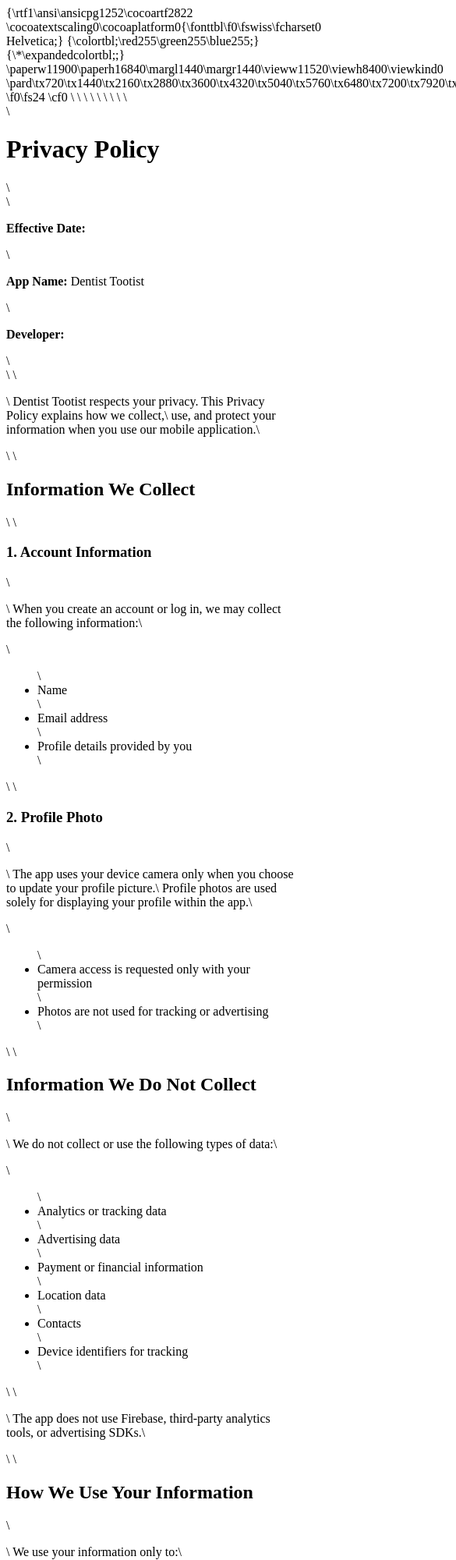
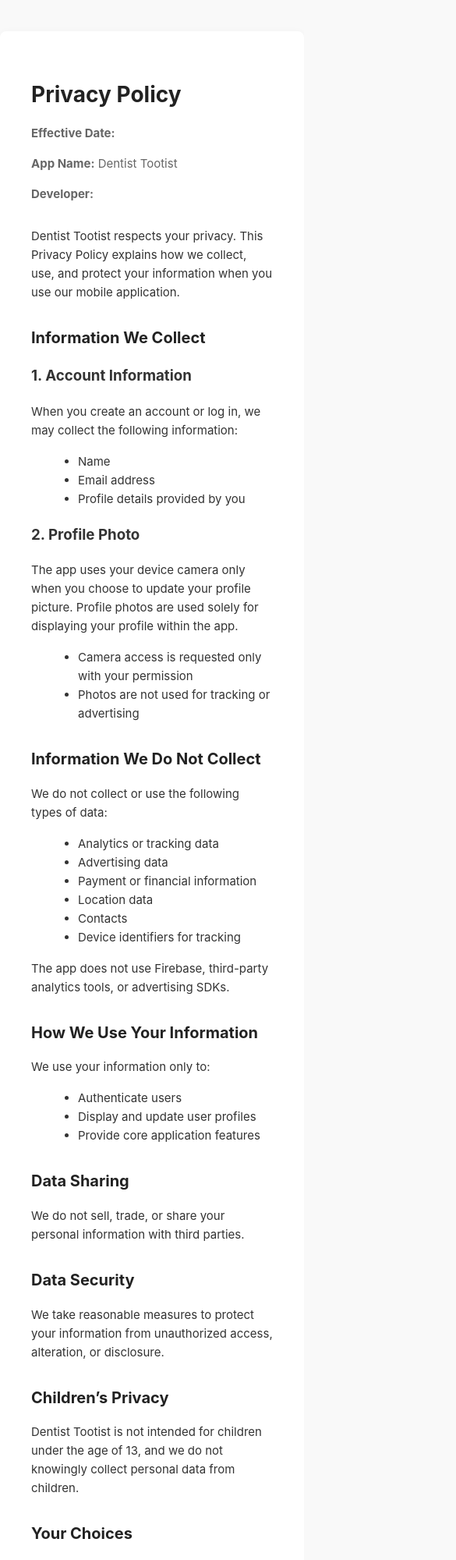
Before and after one commit to Muthukaliswaran/tootist-privacy-policy, a plain HTML site: page index.html in a window 390 px wide. Shown: the top 2000 px of the page at 78% size, 585 px wide, since content can reach past the window. Drawn offline with Linux system fonts and the light colour scheme.

Commit message:
Remove RTF formatting and clean up HTML structure

```diff
--- a/index.html
+++ b/index.html
@@ -1,170 +1,162 @@
-{\rtf1\ansi\ansicpg1252\cocoartf2822
-\cocoatextscaling0\cocoaplatform0{\fonttbl\f0\fswiss\fcharset0 Helvetica;}
-{\colortbl;\red255\green255\blue255;}
-{\*\expandedcolortbl;;}
-\paperw11900\paperh16840\margl1440\margr1440\vieww11520\viewh8400\viewkind0
-\pard\tx720\tx1440\tx2160\tx2880\tx3600\tx4320\tx5040\tx5760\tx6480\tx7200\tx7920\tx8640\pardirnatural\partightenfactor0
+<!DOCTYPE html>
+<html lang="en">
+<head>
+  <meta charset="UTF-8" />
+  <meta name="viewport" content="width=device-width, initial-scale=1.0" />
+  <title>Privacy Policy - Dentist Tootist</title>
+  <style>
+    body {
+      font-family: -apple-system, BlinkMacSystemFont, "Segoe UI", Roboto, Helvetica, Arial, sans-serif;
+      line-height: 1.6;
+      margin: 0;
+      padding: 0;
+      background-color: #f9f9f9;
+      color: #333;
+    }
+    .container {
+      max-width: 900px;
+      margin: 40px auto;
+      padding: 40px;
+      background: #ffffff;
+      border-radius: 8px;
+      box-shadow: 0 2px 10px rgba(0, 0, 0, 0.05);
+    }
+    h1, h2 {
+      color: #222;
+    }
+    h1 {
+      font-size: 28px;
+      margin-bottom: 10px;
+    }
+    h2 {
+      font-size: 20px;
+      margin-top: 30px;
+    }
+    p, li {
+      font-size: 15px;
+    }
+    ul {
+      margin-left: 20px;
+    }
+    .meta {
+      font-size: 14px;
+      color: #666;
+      margin-bottom: 30px;
+    }
+    footer {
+      margin-top: 40px;
+      font-size: 14px;
+      color: #666;
+    }
+  </style>
+</head>
+<body>
+  <div class="container">
+    <h1>Privacy Policy</h1>
+    <div class="meta">
+      <p><strong>Effective Date:</strong> <!-- Add date here --></p>
+      <p><strong>App Name:</strong> Dentist Tootist</p>
+      <p><strong>Developer:</strong> <!-- Add your name or company name --></p>
+    </div>
 
-\f0\fs24 \cf0 <!DOCTYPE html>\
-<html lang="en">\
-<head>\
-  <meta charset="UTF-8" />\
-  <meta name="viewport" content="width=device-width, initial-scale=1.0" />\
-  <title>Privacy Policy - Dentist Tootist</title>\
-  <style>\
-    body \{\
-      font-family: -apple-system, BlinkMacSystemFont, "Segoe UI", Roboto, Helvetica, Arial, sans-serif;\
-      line-height: 1.6;\
-      margin: 0;\
-      padding: 0;\
-      background-color: #f9f9f9;\
-      color: #333;\
-    \}\
-    .container \{\
-      max-width: 900px;\
-      margin: 40px auto;\
-      padding: 40px;\
-      background: #ffffff;\
-      border-radius: 8px;\
-      box-shadow: 0 2px 10px rgba(0, 0, 0, 0.05);\
-    \}\
-    h1, h2 \{\
-      color: #222;\
-    \}\
-    h1 \{\
-      font-size: 28px;\
-      margin-bottom: 10px;\
-    \}\
-    h2 \{\
-      font-size: 20px;\
-      margin-top: 30px;\
-    \}\
-    p, li \{\
-      font-size: 15px;\
-    \}\
-    ul \{\
-      margin-left: 20px;\
-    \}\
-    .meta \{\
-      font-size: 14px;\
-      color: #666;\
-      margin-bottom: 30px;\
-    \}\
-    footer \{\
-      margin-top: 40px;\
-      font-size: 14px;\
-      color: #666;\
-    \}\
-  </style>\
-</head>\
-<body>\
-  <div class="container">\
-    <h1>Privacy Policy</h1>\
-    <div class="meta">\
-      <p><strong>Effective Date:</strong> <!-- Add date here --></p>\
-      <p><strong>App Name:</strong> Dentist Tootist</p>\
-      <p><strong>Developer:</strong> <!-- Add your name or company name --></p>\
-    </div>\
-\
-    <p>\
-      Dentist Tootist respects your privacy. This Privacy Policy explains how we collect,\
-      use, and protect your information when you use our mobile application.\
-    </p>\
-\
-    <h2>Information We Collect</h2>\
-\
-    <h3>1. Account Information</h3>\
-    <p>\
-      When you create an account or log in, we may collect the following information:\
-    </p>\
-    <ul>\
-      <li>Name</li>\
-      <li>Email address</li>\
-      <li>Profile details provided by you</li>\
-    </ul>\
-\
-    <h3>2. Profile Photo</h3>\
-    <p>\
-      The app uses your device camera only when you choose to update your profile picture.\
-      Profile photos are used solely for displaying your profile within the app.\
-    </p>\
-    <ul>\
-      <li>Camera access is requested only with your permission</li>\
-      <li>Photos are not used for tracking or advertising</li>\
-    </ul>\
-\
-    <h2>Information We Do Not Collect</h2>\
-    <p>\
-      We do not collect or use the following types of data:\
-    </p>\
-    <ul>\
-      <li>Analytics or tracking data</li>\
-      <li>Advertising data</li>\
-      <li>Payment or financial information</li>\
-      <li>Location data</li>\
-      <li>Contacts</li>\
-      <li>Device identifiers for tracking</li>\
-    </ul>\
-\
-    <p>\
-      The app does not use Firebase, third-party analytics tools, or advertising SDKs.\
-    </p>\
-\
-    <h2>How We Use Your Information</h2>\
-    <p>\
-      We use your information only to:\
-    </p>\
-    <ul>\
-      <li>Authenticate users</li>\
-      <li>Display and update user profiles</li>\
-      <li>Provide core application features</li>\
-    </ul>\
-\
-    <h2>Data Sharing</h2>\
-    <p>\
-      We do not sell, trade, or share your personal information with third parties.\
-    </p>\
-\
-    <h2>Data Security</h2>\
-    <p>\
-      We take reasonable measures to protect your information from unauthorized access,\
-      alteration, or disclosure.\
-    </p>\
-\
-    <h2>Children\'92s Privacy</h2>\
-    <p>\
-      Dentist Tootist is not intended for children under the age of 13, and we do not\
-      knowingly collect personal data from children.\
-    </p>\
-\
-    <h2>Your Choices</h2>\
-    <p>\
-      You may:\
-    </p>\
-    <ul>\
-      <li>Edit or update your profile information</li>\
-      <li>Change your profile picture at any time</li>\
-      <li>Request account deletion by contacting us</li>\
-    </ul>\
-\
-    <h2>Changes to This Privacy Policy</h2>\
-    <p>\
-      We may update this Privacy Policy from time to time. Any changes will be posted on\
-      this page.\
-    </p>\
-\
-    <h2>Contact Us</h2>\
-    <p>\
-      If you have any questions about this Privacy Policy, please contact us at:\
-    </p>\
-    <p>\
-      <strong>Email:</strong> <!-- Add support email here -->\
-    </p>\
-\
-    <footer>\
-      \'a9 Dentist Tootist. All rights reserved.\
-    </footer>\
-  </div>\
-</body>\
-</html>\
-}
+    <p>
+      Dentist Tootist respects your privacy. This Privacy Policy explains how we collect,
+      use, and protect your information when you use our mobile application.
+    </p>
+
+    <h2>Information We Collect</h2>
+
+    <h3>1. Account Information</h3>
+    <p>
+      When you create an account or log in, we may collect the following information:
+    </p>
+    <ul>
+      <li>Name</li>
+      <li>Email address</li>
+      <li>Profile details provided by you</li>
+    </ul>
+
+    <h3>2. Profile Photo</h3>
+    <p>
+      The app uses your device camera only when you choose to update your profile picture.
+      Profile photos are used solely for displaying your profile within the app.
+    </p>
+    <ul>
+      <li>Camera access is requested only with your permission</li>
+      <li>Photos are not used for tracking or advertising</li>
+    </ul>
+
+    <h2>Information We Do Not Collect</h2>
+    <p>
+      We do not collect or use the following types of data:
+    </p>
+    <ul>
+      <li>Analytics or tracking data</li>
+      <li>Advertising data</li>
+      <li>Payment or financial information</li>
+      <li>Location data</li>
+      <li>Contacts</li>
+      <li>Device identifiers for tracking</li>
+    </ul>
+
+    <p>
+      The app does not use Firebase, third-party analytics tools, or advertising SDKs.
+    </p>
+
+    <h2>How We Use Your Information</h2>
+    <p>
+      We use your information only to:
+    </p>
+    <ul>
+      <li>Authenticate users</li>
+      <li>Display and update user profiles</li>
+      <li>Provide core application features</li>
+    </ul>
+
+    <h2>Data Sharing</h2>
+    <p>
+      We do not sell, trade, or share your personal information with third parties.
+    </p>
+
+    <h2>Data Security</h2>
+    <p>
+      We take reasonable measures to protect your information from unauthorized access,
+      alteration, or disclosure.
+    </p>
+
+    <h2>Children’s Privacy</h2>
+    <p>
+      Dentist Tootist is not intended for children under the age of 13, and we do not
+      knowingly collect personal data from children.
+    </p>
+
+    <h2>Your Choices</h2>
+    <p>
+      You may:
+    </p>
+    <ul>
+      <li>Edit or update your profile information</li>
+      <li>Change your profile picture at any time</li>
+      <li>Request account deletion by contacting us</li>
+    </ul>
+
+    <h2>Changes to This Privacy Policy</h2>
+    <p>
+      We may update this Privacy Policy from time to time. Any changes will be posted on
+      this page.
+    </p>
+
+    <h2>Contact Us</h2>
+    <p>
+      If you have any questions about this Privacy Policy, please contact us at:
+    </p>
+    <p>
+      <strong>Email:</strong> <!-- Add support email here -->
+    </p>
+
+    <footer>
+      © Dentist Tootist. All rights reserved.
+    </footer>
+  </div>
+</body>
+</html>
```
